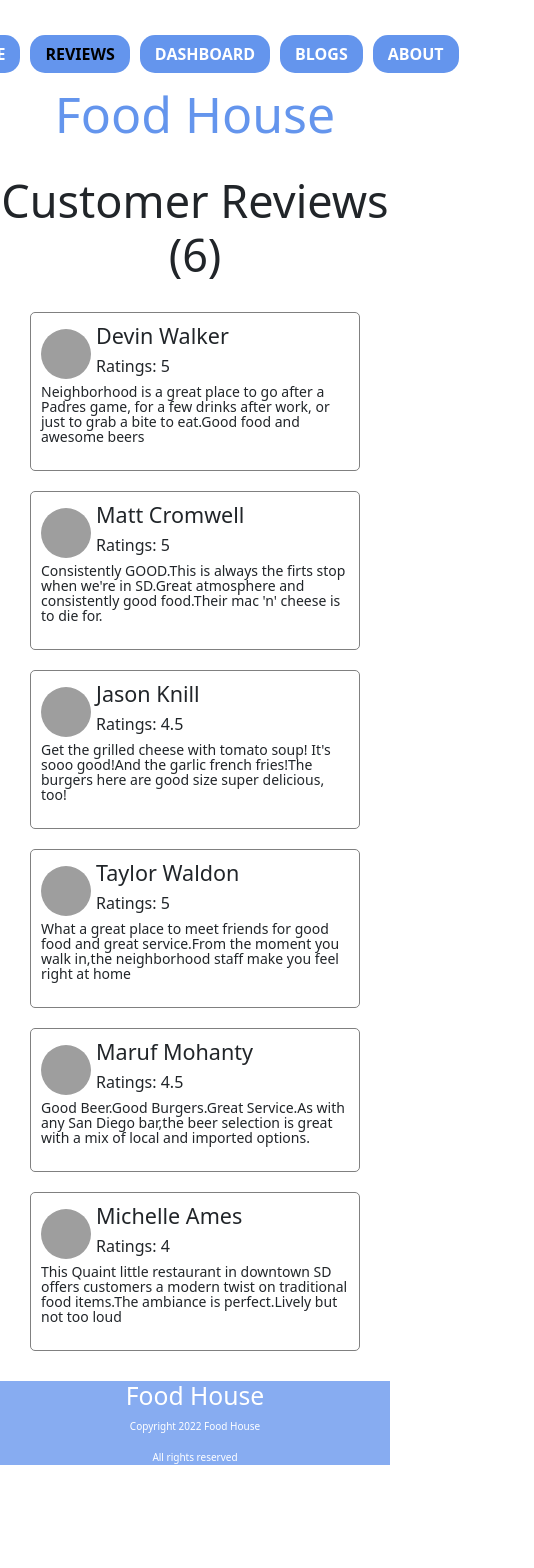
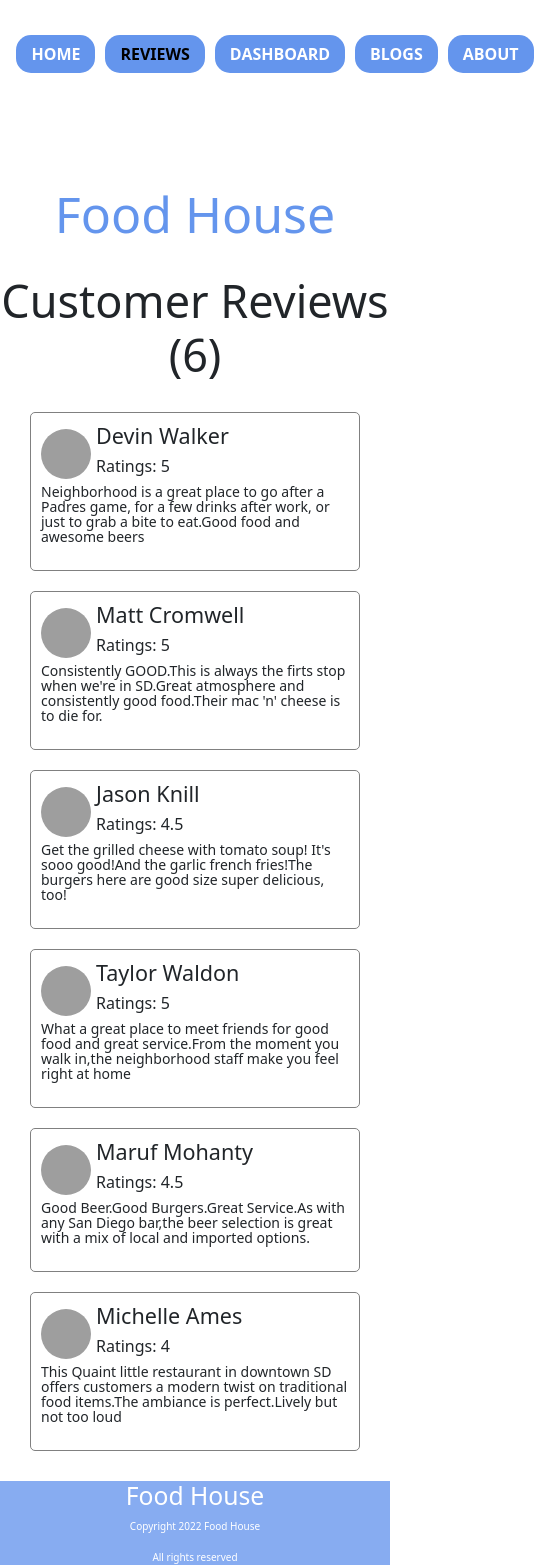
Before and after one commit to rana135/food-house, a React (Create React App) app: page /reviews in a window 390 px wide. Shown: the top 1568 px of the page, 534 px wide, since content can reach past the window. Before the commit the page ends 1481 px from the top, so only its background shows below. Built offline with nearby package versions, Linux system fonts and the light colour scheme; grey boxes are pictures that could not be loaded.

Commit message:
project finish

```diff
--- a/src/components/Footer/Footer.js
+++ b/src/components/Footer/Footer.js
@@ -4,9 +4,11 @@ import './Footer.css'
 const Footer = () => {
     return (
         <footer>
+            <div className='foot'>
             <h2>Food House</h2>
             <p className="footvar">Copyright 2022 Food House</p>
             <p className="footvar">All rights reserved</p>
+            </div>
         </footer>
     );
 };
--- a/src/components/Home/Home.css
+++ b/src/components/Home/Home.css
@@ -46,25 +46,36 @@
 /* -------------------------------------------
                Media Queries
 ------------------------------------------*/
-/* @media (min-width: 1025px) and (max-width: 1280px) {
-    .reviews-container{
-        grid-template-columns: repeat(3, 1fr);
-    }
-
-  }
-
-@media (min-width: 481px) and (max-width: 767px) {
+@media only screen and (max-width: 1200px) {
 
     .reviews-container{
-        grid-template-columns: repeat(1, 1fr);
+        display: grid;
+        grid-template-columns: repeat(3, 1fr) ;
     }
-} */
-/* @media (min-width: 320px) and (max-width: 480px) {
+    .foods{
+        display: grid;
+        grid-template-columns: repeat(2, 1fr) ;
+    }
+}
+@media (min-width: 320px) and (max-width: 480px) {
+
     .reviews-container{
-        grid-template-columns: repeat(1, 1fr);
+        display: grid;
+        grid-template-columns: 1fr;
+
     }
-  } */
-  @media only screen and (max-width: 600px) {
+    .foods{
+        display: grid;
+        grid-template-columns: 1fr ;
+    }
+    .project-title{
+        margin-top: 150px;
+    }
+    .navigation{
+        margin-left: 150px;
+    }
+}
+@media (min-width: 481px) and (max-width: 767px) {
 
     .reviews-container{
         display: grid;
@@ -74,4 +85,7 @@
         display: grid;
         grid-template-columns: 1fr ;
     }
+    .project-title{
+        margin-top: 150px;
+    }
 }
--- a/src/components/Home/Home.js
+++ b/src/components/Home/Home.js
@@ -18,7 +18,7 @@ const Home = () => {
                         <p>Are you hungry? Did you have a long and stressful day? Interested in getting a cheesy pizza delivered to your office or looking to avoid the weekly shop? Then food house USA is the right destination for you! food house offers you a long and detailed list of the best restaurants and shops near you to help make your everyday easier.</p>
                         <button className='btn'>Live demo</button>
                     </div>
-                    <div>
+                    <div className='bal'>
                         <img className='banner-img' src='https://img.freepik.com/free-photo/penne-pasta-tomato-sauce-with-chicken-tomatoes-wooden-table_2829-19744.jpg?t=st=1649010536~exp=1649011136~hmac=9b2b54c8e30e2081ff18d070c149a178fc8f9447c63efcfb346fc4f2ab381ed1&w=740' alt=''></img>
                     </div>
                 </div>
```
